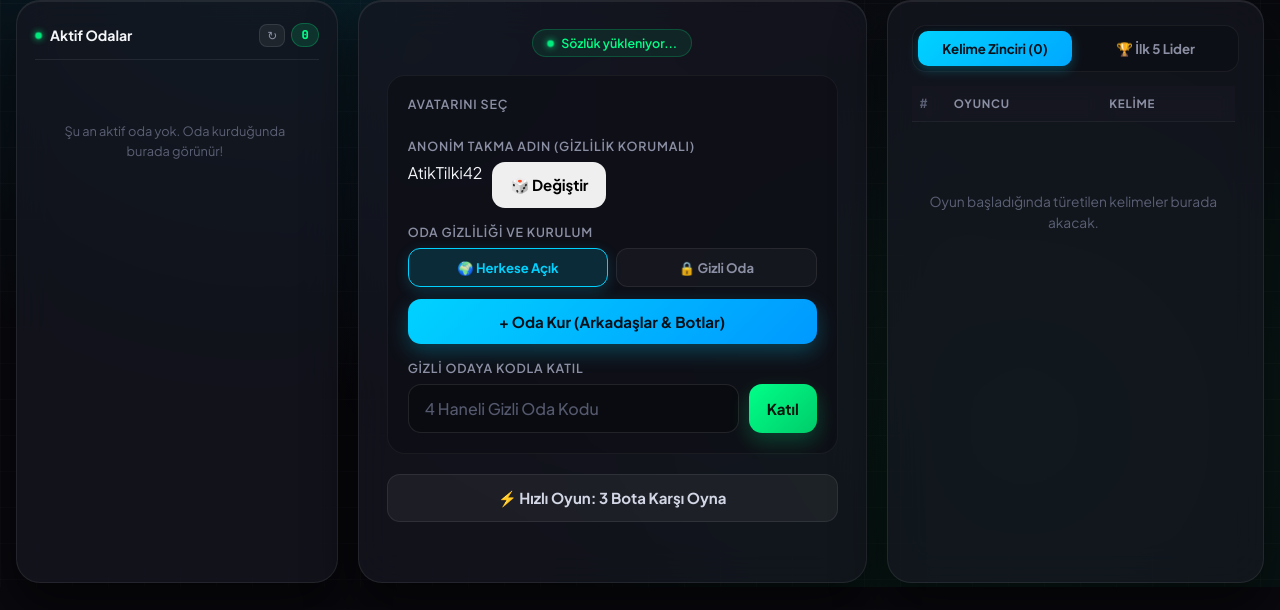
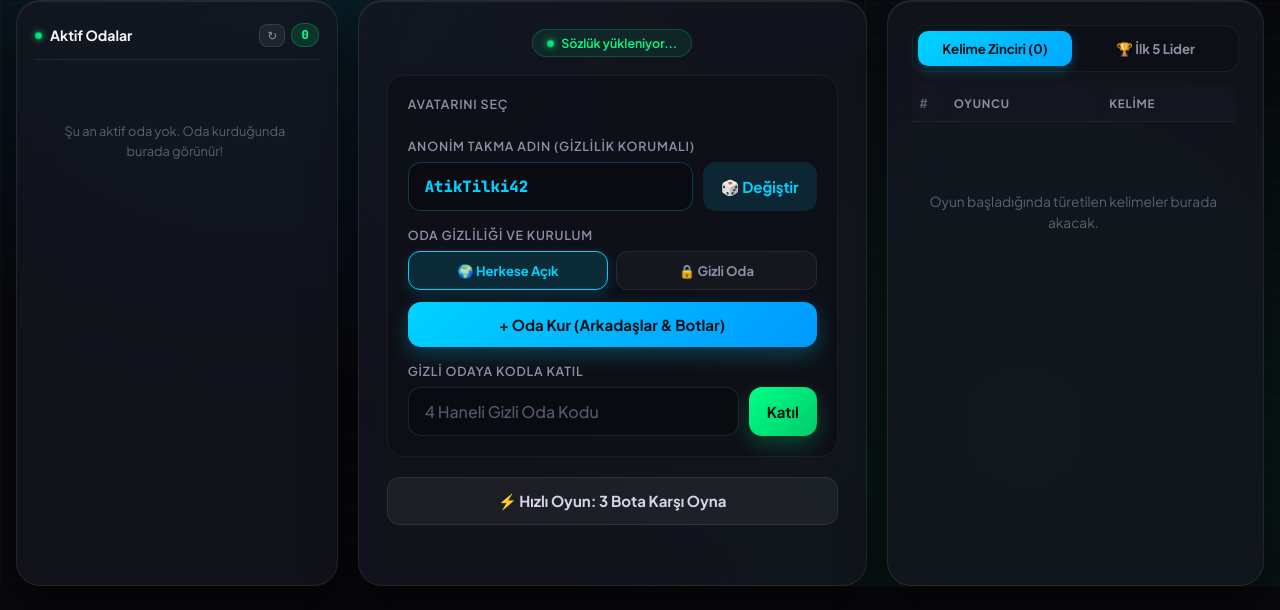
Before and after one commit to aaKKin/kelime-turetmece, a plain HTML site: page index.html in a window 1280 px wide. Shown: the part 213-823 px from the top of the page. Drawn offline with Linux system fonts and the light colour scheme.

Commit message:
Update style.css

```diff
--- a/style.css
+++ b/style.css
@@ -84,7 +84,6 @@ body::before {
     text-shadow: 0 10px 30px rgba(0, 210, 255, 0.2);
 }
 
-/* 3 SÜTUNLU MASAÜSTÜ ANA YERLEŞİM */
 .main-layout {
     display: flex;
     gap: 20px;
@@ -339,6 +338,33 @@ body::before {
     display: flex;
     gap: 10px;
     margin-bottom: 16px;
+}
+
+/* ANONİM TAKMA AD KUTUSU */
+.anon-nick-box {
+    flex: 1;
+    padding: 13px 16px;
+    font-family: 'JetBrains Mono', monospace;
+    font-size: 0.98rem;
+    font-weight: 700;
+    border: 1.5px solid rgba(0, 210, 255, 0.25);
+    border-radius: 13px;
+    background: rgba(10, 11, 16, 0.85);
+    color: var(--cyan);
+    display: flex;
+    align-items: center;
+    user-select: none;
+}
+.btn-reroll {
+    background: rgba(0, 210, 255, 0.12);
+    border: 1.5px solid rgba(0, 210, 255, 0.3);
+    color: var(--cyan);
+    padding: 12px 15px;
+    font-size: 0.86rem;
+}
+.btn-reroll:hover {
+    background: rgba(0, 210, 255, 0.22);
+    color: #fff;
 }
 
 /* GİZLİLİK SEÇİCİ BUTONLARI */
@@ -812,7 +838,7 @@ tbody td {
 }
 .hidden { display: none !important; }
 
-/* --- TELEFON / MOBİL ÖZEL UYARLAMA (MASAÜSTÜNÜ ETKİLEMEZ) --- */
+/* --- TELEFON / MOBİL ÖZEL UYARLAMA --- */
 @media (max-width: 960px) {
     body {
         justify-content: flex-start;
@@ -850,7 +876,6 @@ tbody td {
         max-height: 360px;
         padding: 16px 14px;
     }
-
     .dict-badge-wrap {
         margin-bottom: 12px;
     }
@@ -858,7 +883,6 @@ tbody td {
         font-size: 0.72rem;
         padding: 4px 11px;
     }
-
     .lobby-box {
         padding: 14px 12px;
         border-radius: 16px;
@@ -877,6 +901,10 @@ tbody td {
         gap: 8px;
         margin-bottom: 12px;
     }
+    .anon-nick-box {
+        padding: 11px 13px;
+        font-size: 0.9rem;
+    }
     .privacy-btn {
         padding: 11px 6px;
         font-size: 0.8rem;
@@ -891,7 +919,6 @@ tbody td {
         white-space: normal;
         line-height: 1.25;
     }
-
     .room-banner {
         padding: 9px 12px;
         font-size: 0.8rem;
```
